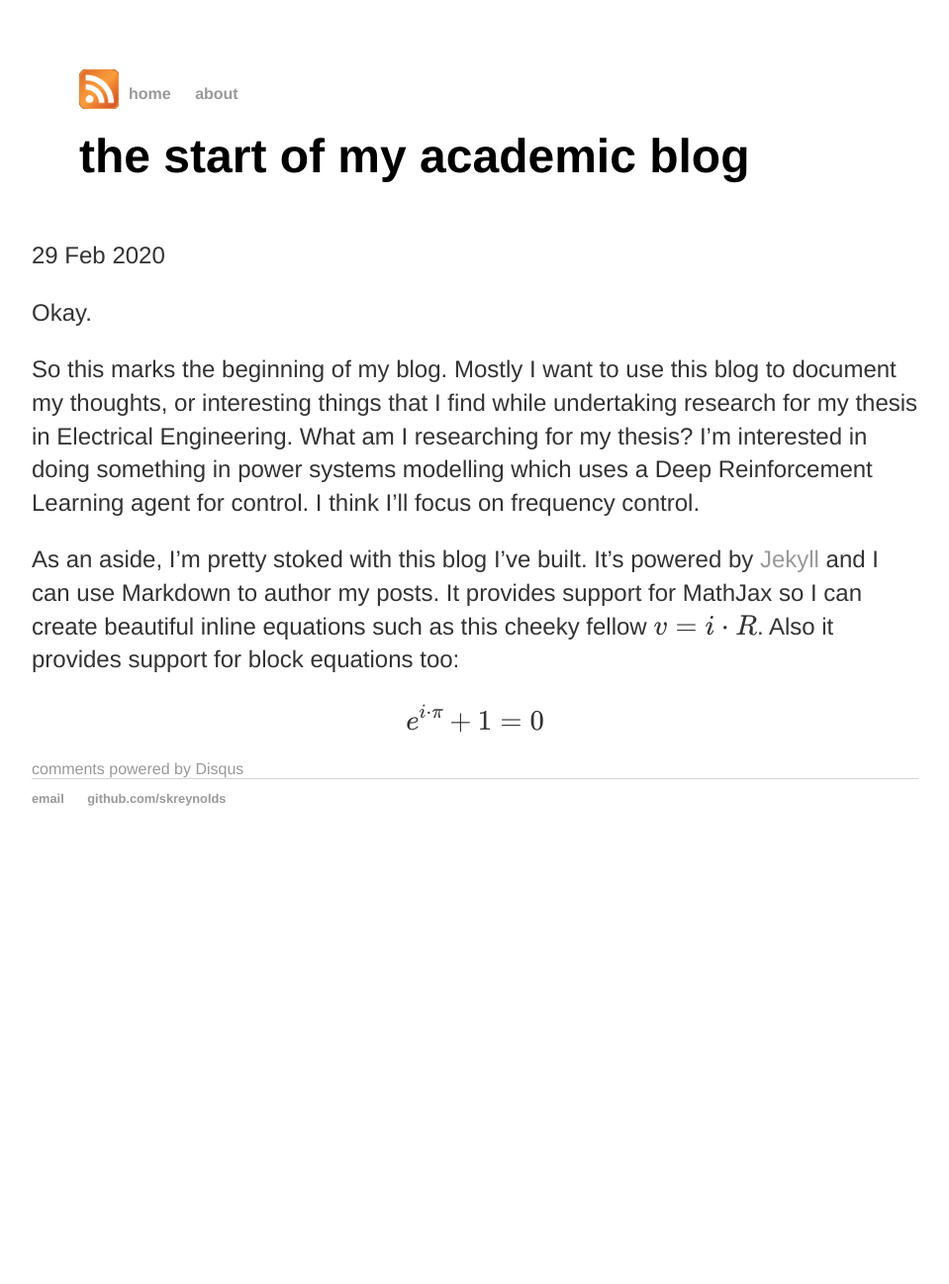
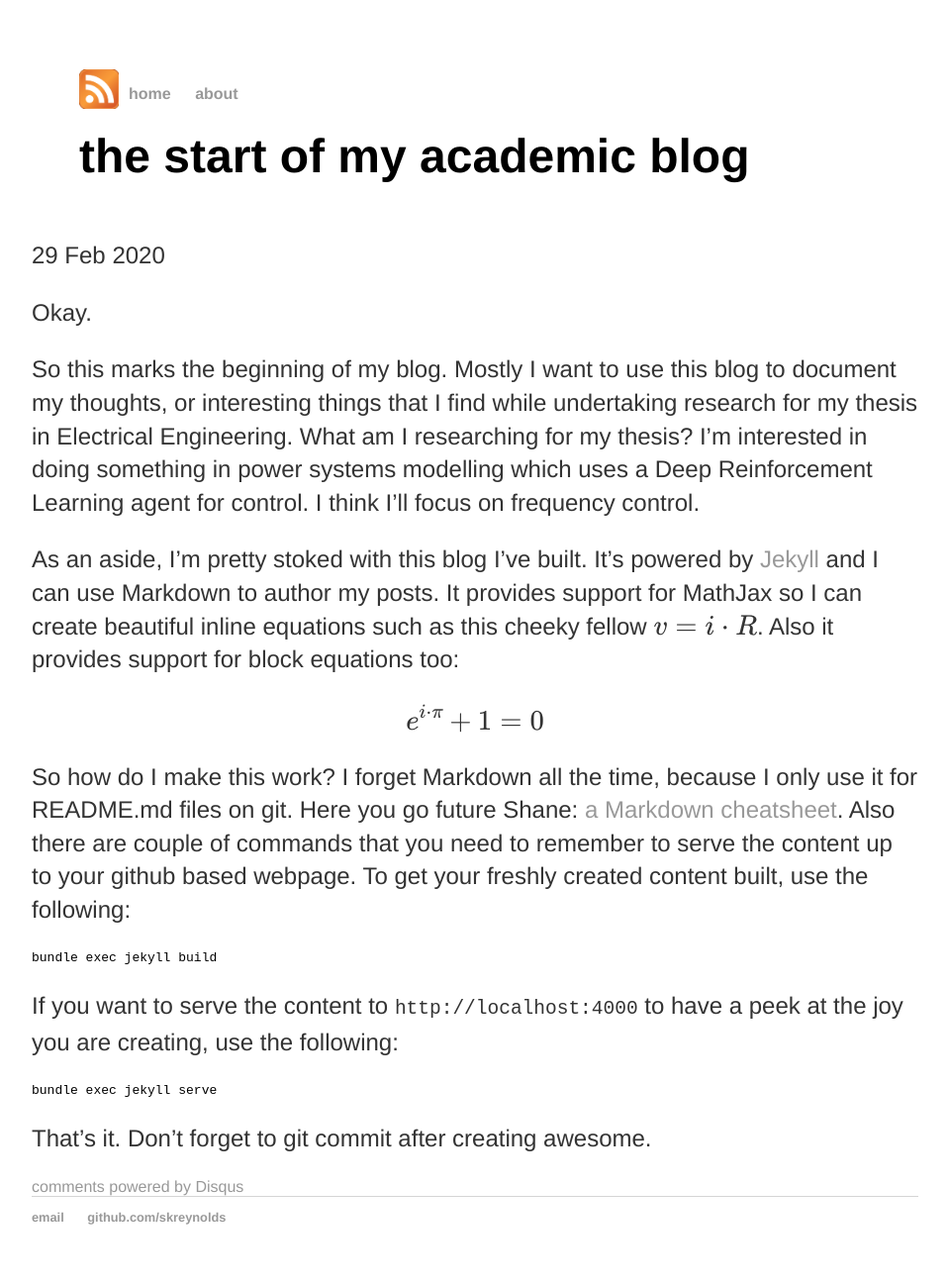
Before and after one commit to skreynolds/skreynolds.github.io, a Jekyll site: the page built from _posts/2020-02-29-shane-reynolds-site-launched.md, in a window 1280 px wide. Shown: the whole page at 99% size, without its empty margins (160-1119 px from the left). Built offline with Jekyll 4.4.1, drawn with Linux system fonts in a browser that asks for light colours; formulas are drawn with MathJax 3; comment, search, counter and statistics services are not loaded; before the commit the page ends 900 px from its top, so only the background shows below that.

Commit message:
Update: made a couple of change to the first post

````diff
--- a/_posts/2020-02-29-shane-reynolds-site-launched.md
+++ b/_posts/2020-02-29-shane-reynolds-site-launched.md
@@ -11,3 +11,14 @@ So this marks the beginning of my blog. Mostly I want to use this blog to docume
 As an aside, I'm pretty stoked with this blog I've built. It's powered by [Jekyll](http://jekyllrb.com) and I can use Markdown to author my posts. It provides support for MathJax so I can create beautiful inline equations such as this cheeky fellow $$ v = i \cdot R $$. Also it provides support for block equations too:
 
 <div style="font-size: 1.5em; color: #333;">$$ e^{i \cdot \pi} + 1 = 0 $$</div>
+
+So how do I make this work? I forget Markdown all the time, because I only use it for README.md files on git. Here you go future Shane: [a Markdown cheatsheet](https://guides.github.com/pdfs/markdown-cheatsheet-online.pdf). Also there are couple of commands that you need to remember to serve the content up to your github based webpage. To get your freshly created content built, use the following:
+```
+bundle exec jekyll build
+```
+If you want to serve the content to `http://localhost:4000` to have a peek at the joy you are creating, use the following:
+```
+bundle exec jekyll serve
+```
+
+That's it. Don't forget to git commit after creating awesome.
````
